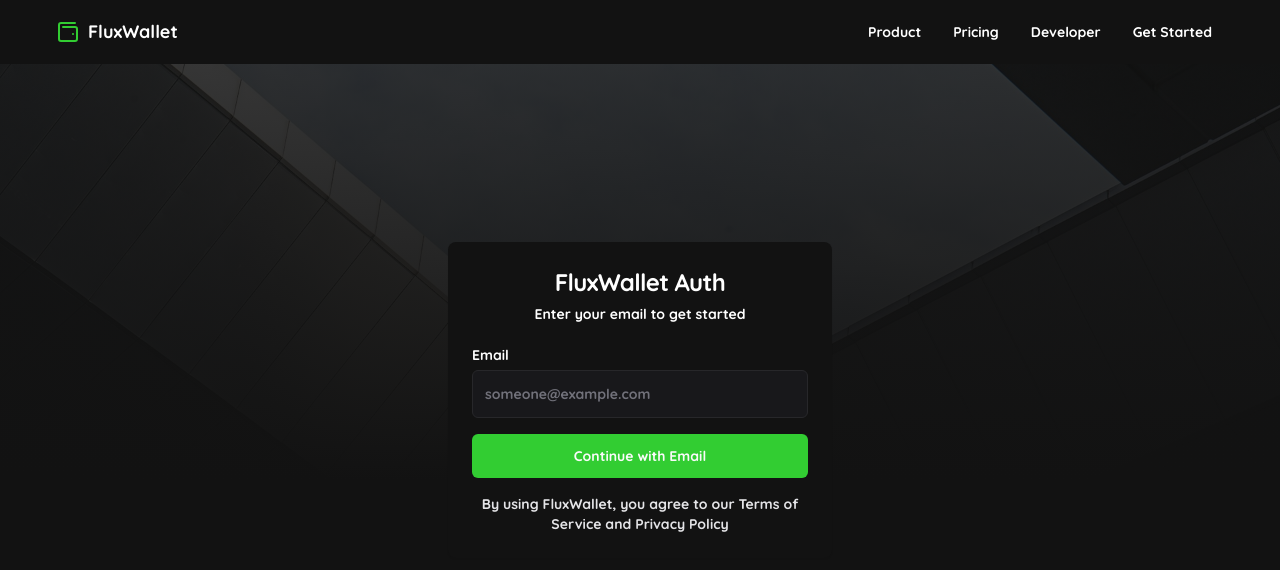
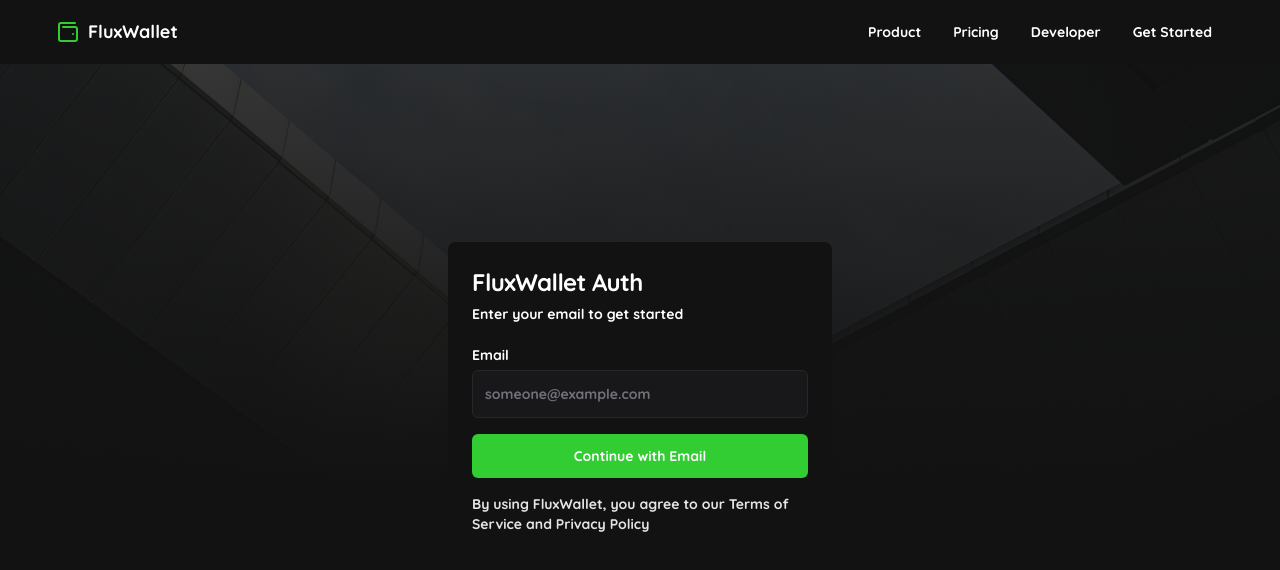
Before and after one commit to arnhazra/fluxwallet, a Next.js app in the folder apps/ui-service/: page /portfolio/1 in a window 1280 px wide. Shown: the top 570 px of the page. Built offline with nearby package versions, Linux system fonts and the light colour scheme.

Commit message:
Publish App

```diff
--- a/apps/ui-service/src/app/(platform)/auth.tsx
+++ b/apps/ui-service/src/app/(platform)/auth.tsx
@@ -88,10 +88,8 @@ export default function AuthenticationPage({
       <div className="fixed inset-0 overflow-y-auto flex justify-center items-center auth-landing">
         <Card className="mx-auto max-w-sm bg-main border-none text-white">
           <CardHeader>
-            <CardTitle className="text-2xl text-center">
-              {brandName} Auth
-            </CardTitle>
-            <CardDescription className="text-white text-center">
+            <CardTitle className="text-2xl">{brandName} Auth</CardTitle>
+            <CardDescription className="text-white">
               <Show
                 condition={authStep === 1}
                 fallback="Enter the OTP we sent to your email"
@@ -196,7 +194,7 @@ export default function AuthenticationPage({
                 </form>
               </Show>
             </div>
-            <div className="mt-4 text-center text-sm text-zinc-200">
+            <div className="mt-4 text-sm text-zinc-200">
               {uiConstants.privacyPolicyStatement}
             </div>
           </CardContent>
```
Also changed, not shown: 1 other file (tests, documents, lock files or other folders).
